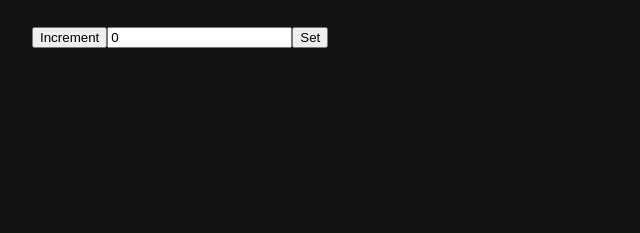
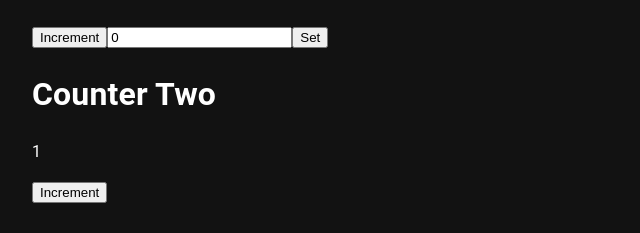
Before and after one commit to Skoblik/react-testing-tutorial, a React (Create React App) app: page / in a window 1280 px wide. Shown: the part 859-1092 px from the top of the page, without its empty margins (0-640 px from the left). Before the commit the page ends 940 px from the top, so only its background shows below. Built offline with nearby package versions, Linux system fonts and the light colour scheme.

Commit message:
CounterTwo component added to App

```diff
--- a/src/App.tsx
+++ b/src/App.tsx
@@ -1,5 +1,6 @@
 import "./App.css";
 import { Application } from "./components/application/Application";
+import { CounterTwo } from "./components/counter-two/CounterTwo";
 import { Counter } from "./components/counter/Counter";
 import { Skills } from "./components/skills/Skills";
 import { AppProviders } from "./providers/AppProviders";
@@ -11,6 +12,7 @@ function App() {
         <Application />
         <Skills skills={["HTML", "CSS"]} />
         <Counter />
+        <CounterTwo count={1} handleIncrement={() => {}} />
       </div>
     </AppProviders>
   );
```
